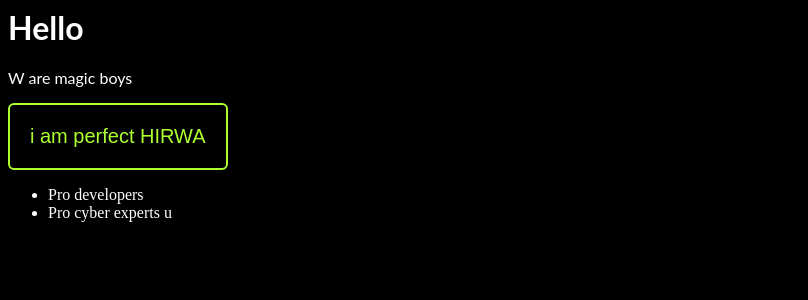
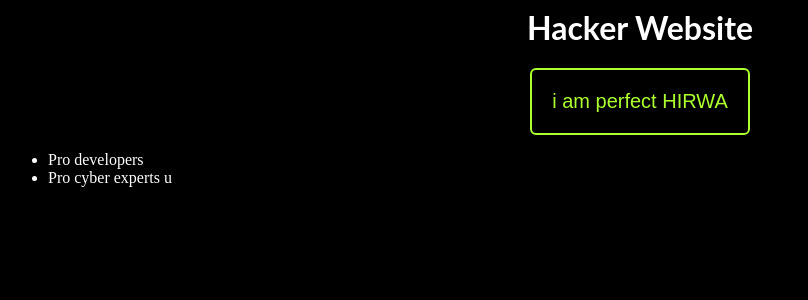
Before and after one commit to hirwa1/React-Hacker-Website, a React (Create React App) app: page / in a window 1280 px wide. Shown: the top 300 px of the page, without its empty margins (0-808 px from the left). Built offline with nearby package versions, Linux system fonts and the light colour scheme.

Commit message:
1 file modified

```diff
--- a/src/App.js
+++ b/src/App.js
@@ -3,12 +3,12 @@ import "./style.css";
 
 export default function App() {
   return (
-    <div>
-      <h1>Hello </h1>
-      <p>W are magic boys</p>
+    <div><center>
+      <h1>Hacker Website </h1>
+
       <button id="bb">
       i am perfect HIRWA
-      </button>
+      </button></center>
       <ul>
       <li>Pro developers</li>
       <li>Pro cyber experts u</li>
```
